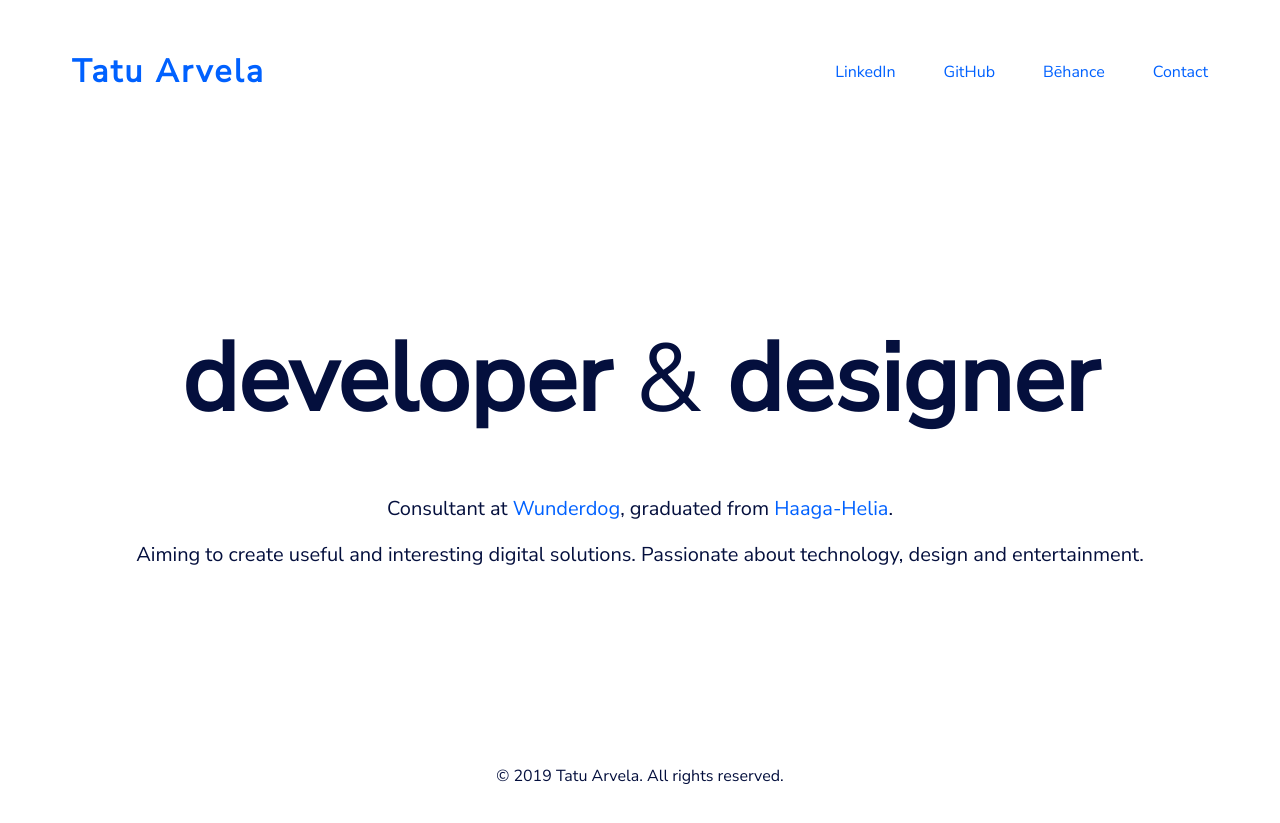
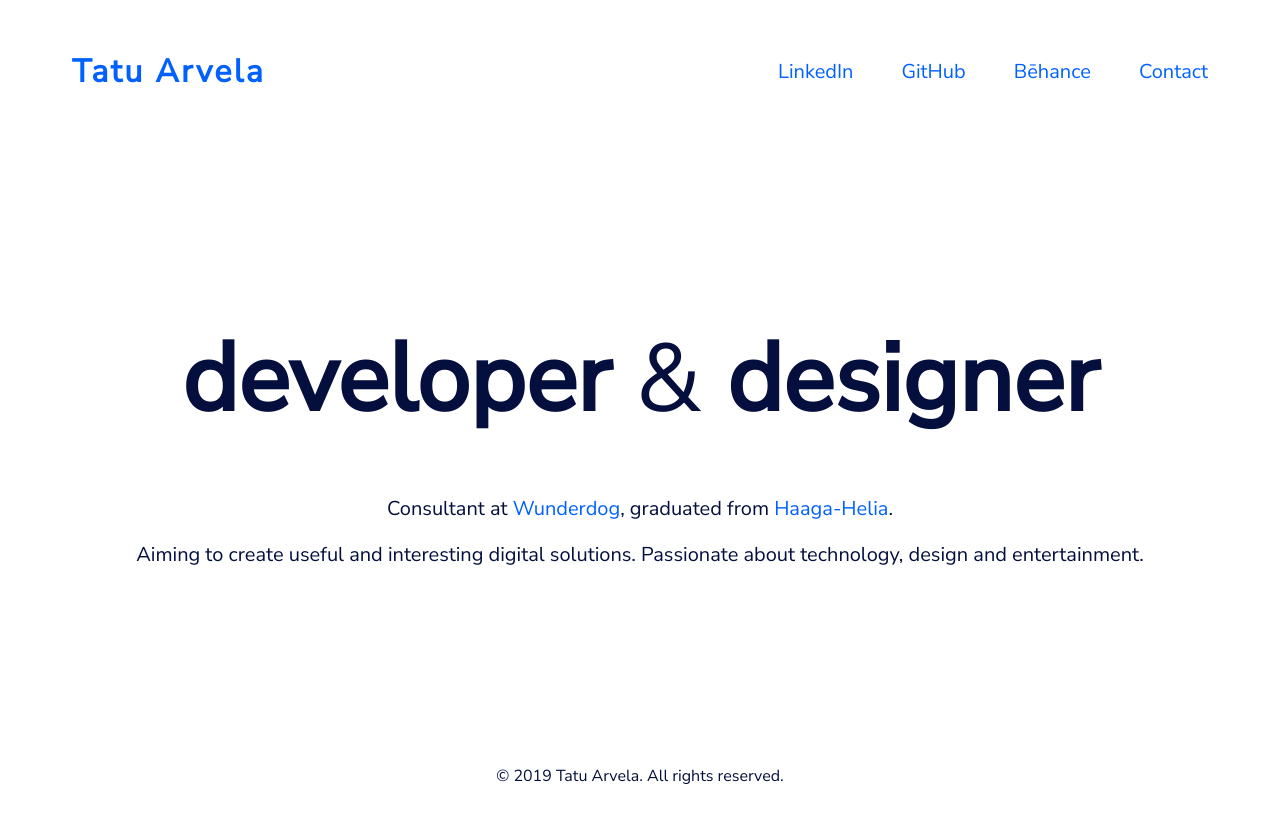
Before and after one commit to TatuArvela/tatuarvela.dev, a Jekyll site: the page built from index.md, in a window 1280 px wide. Shown: the top 823 px of the page. Built offline with Jekyll 4.4.1, drawn with Linux system fonts in a browser that asks for light colours.

Commit message:
Increased link text size

```diff
--- a/_sass/_header.sass
+++ b/_sass/_header.sass
@@ -144,6 +144,7 @@ nav.mobile-nav
   text-align: left
   a
     padding: 1rem 1.5rem
+    font-size: 1.25rem
     color: theme-color("primary")
     text-decoration: none
     span
```
